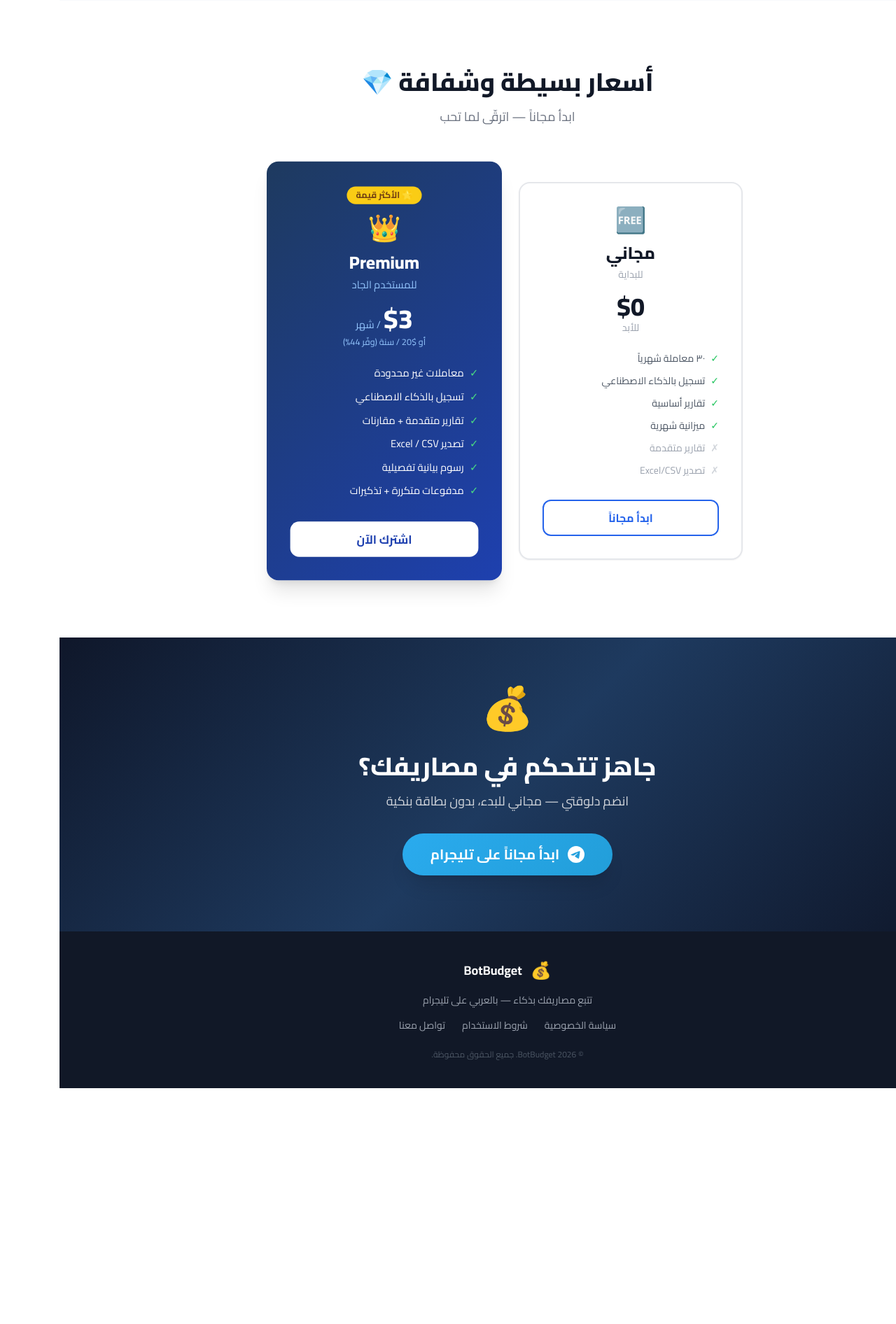
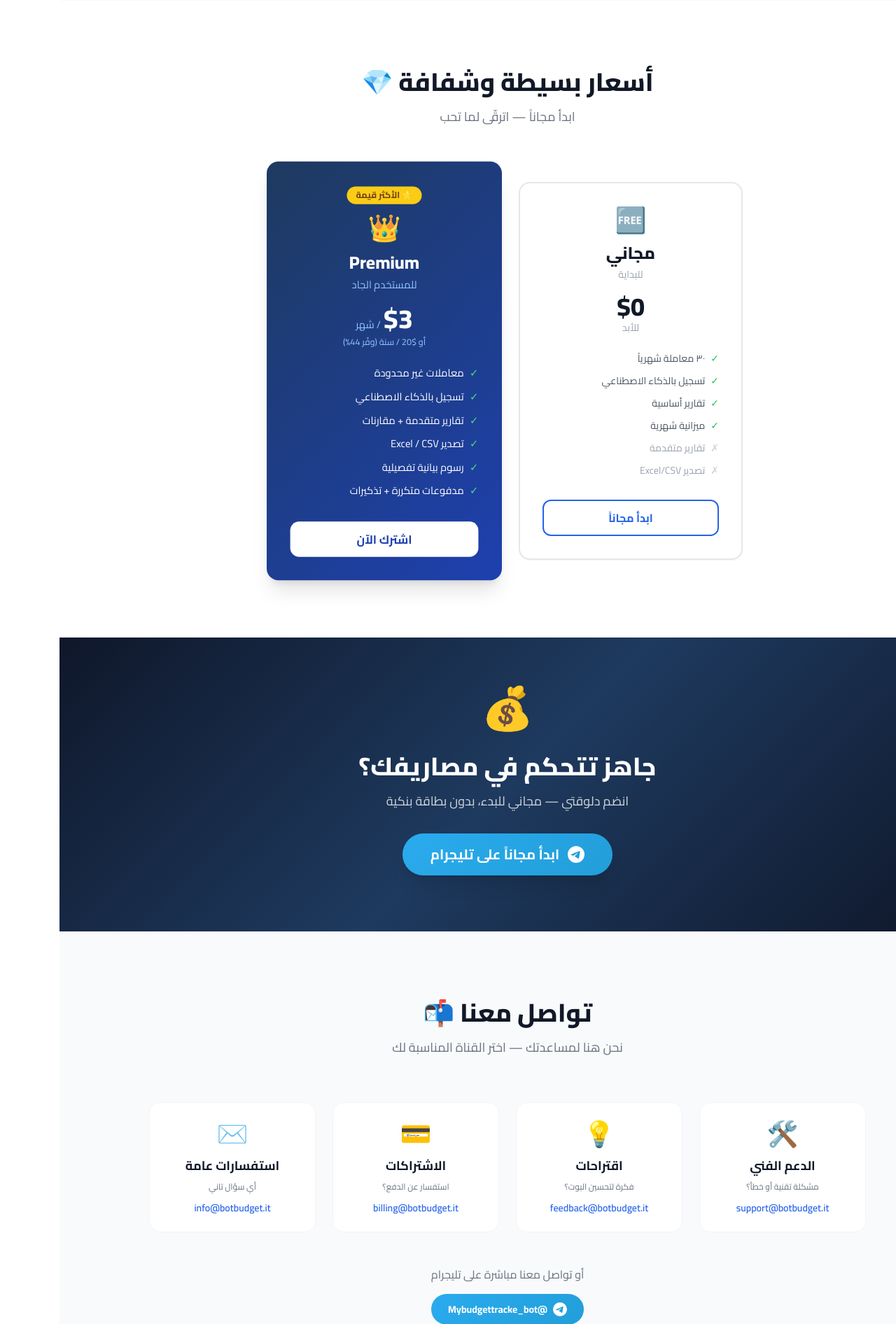
Before and after one commit to mohamdhamed/BotBudget, a FastAPI app: page / in a window 1280 px wide; the page is wider, and only the part inside the window is pictured. Shown: the part 2200-4092 px from the top of that part at 70% size. Before the commit the page ends 3755 px from the top of that part, so only its background shows below. Run offline with FastAPI, Linux system fonts and the light colour scheme; parts of the project's set-up code (start-up, migrations or seed data) failed here and were passed over; some libraries are stand-ins or nearby versions.

Commit message:
Add contact section with support emails

```diff
--- a/dashboard/templates/landing.html
+++ b/dashboard/templates/landing.html
@@ -215,6 +215,7 @@
                 <a href="#features" class="nav-link hover:text-white">المميزات</a>
                 <a href="#how-it-works" class="nav-link hover:text-white">كيف يعمل؟</a>
                 <a href="#pricing" class="nav-link hover:text-white">الأسعار</a>
+                <a href="#contact" class="nav-link hover:text-white">تواصل</a>
             </div>
             <a href="https://t.me/Mybudgettracke_bot" target="_blank"
                class="btn-telegram text-white font-bold px-5 py-2 rounded-full text-sm flex items-center gap-2">
@@ -516,6 +517,78 @@
         </div>
     </section>
 
+    <!-- ═══════════════════════════════ CONTACT ═══════════════════════════════ -->
+    <section id="contact" class="section-alt py-24 px-6">
+        <div class="max-w-5xl mx-auto">
+            <div class="text-center mb-16">
+                <h2 class="text-3xl md:text-4xl font-extrabold text-gray-900 mb-4">
+                    تواصل معنا 📬
+                </h2>
+                <p class="text-gray-500 text-lg">
+                    نحن هنا لمساعدتك — اختر القناة المناسبة لك
+                </p>
+            </div>
+
+            <div class="grid md:grid-cols-2 lg:grid-cols-4 gap-6">
+                <!-- الدعم الفني -->
+                <a href="mailto:support@botbudget.it"
+                   class="reveal card-glow bg-white border border-gray-100 rounded-2xl p-6 text-center group">
+                    <div class="feature-icon text-4xl mb-3">🛠️</div>
+                    <h3 class="font-bold text-lg text-gray-900 mb-2">الدعم الفني</h3>
+                    <p class="text-gray-500 text-xs mb-3">مشكلة تقنية أو خطأ؟</p>
+                    <p class="text-blue-600 font-semibold text-sm break-all group-hover:underline">
+                        support@botbudget.it
+                    </p>
+                </a>
+
+                <!-- الاقتراحات -->
+                <a href="mailto:feedback@botbudget.it"
+                   class="reveal reveal-delay-1 card-glow bg-white border border-gray-100 rounded-2xl p-6 text-center group">
+                    <div class="feature-icon text-4xl mb-3">💡</div>
+                    <h3 class="font-bold text-lg text-gray-900 mb-2">اقتراحات</h3>
+                    <p class="text-gray-500 text-xs mb-3">فكرة لتحسين البوت؟</p>
+                    <p class="text-blue-600 font-semibold text-sm break-all group-hover:underline">
+                        feedback@botbudget.it
+                    </p>
+                </a>
+
+                <!-- الاشتراكات -->
+                <a href="mailto:billing@botbudget.it"
+                   class="reveal reveal-delay-2 card-glow bg-white border border-gray-100 rounded-2xl p-6 text-center group">
+                    <div class="feature-icon text-4xl mb-3">💳</div>
+                    <h3 class="font-bold text-lg text-gray-900 mb-2">الاشتراكات</h3>
+                    <p class="text-gray-500 text-xs mb-3">استفسار عن الدفع؟</p>
+                    <p class="text-blue-600 font-semibold text-sm break-all group-hover:underline">
+                        billing@botbudget.it
+                    </p>
+                </a>
+
+                <!-- استفسارات عامة -->
+                <a href="mailto:info@botbudget.it"
+                   class="reveal reveal-delay-3 card-glow bg-white border border-gray-100 rounded-2xl p-6 text-center group">
+                    <div class="feature-icon text-4xl mb-3">✉️</div>
+                    <h3 class="font-bold text-lg text-gray-900 mb-2">استفسارات عامة</h3>
+                    <p class="text-gray-500 text-xs mb-3">أي سؤال تاني</p>
+                    <p class="text-blue-600 font-semibold text-sm break-all group-hover:underline">
+                        info@botbudget.it
+                    </p>
+                </a>
+            </div>
+
+            <!-- Telegram alternative -->
+            <div class="text-center mt-12">
+                <p class="text-gray-500 mb-4">أو تواصل معنا مباشرة على تليجرام</p>
+                <a href="https://t.me/Mybudgettracke_bot" target="_blank"
+                   class="btn-telegram inline-flex items-center gap-2 text-white font-bold px-6 py-3 rounded-full text-sm">
+                    <svg class="w-5 h-5" viewBox="0 0 24 24" fill="currentColor">
+                        <path d="M11.944 0A12 12 0 0 0 0 12a12 12 0 0 0 12 12 12 12 0 0 0 12-12A12 12 0 0 0 12 0a12 12 0 0 0-.056 0zm4.962 7.224c.1-.002.321.023.465.14a.506.506 0 0 1 .171.325c.016.093.036.306.02.472-.18 1.898-.96 6.502-1.36 8.627-.168.9-.499 1.201-.82 1.23-.696.065-1.225-.46-1.9-.902-1.056-.693-1.653-1.124-2.678-1.8-1.185-.78-.417-1.21.258-1.91.177-.184 3.247-2.977 3.307-3.23.007-.032.014-.15-.056-.212s-.174-.041-.249-.024c-.106.024-1.793 1.14-5.061 3.345-.48.33-.913.49-1.302.48-.428-.008-1.252-.241-1.865-.44-.752-.245-1.349-.374-1.297-.789.027-.216.325-.437.893-.663 3.498-1.524 5.83-2.529 6.998-3.014 3.332-1.386 4.025-1.627 4.476-1.635z"/>
+                    </svg>
+                    @Mybudgettracke_bot
+                </a>
+            </div>
+        </div>
+    </section>
+
     <!-- ═══════════════════════════════ FOOTER ═══════════════════════════════ -->
     <footer class="bg-gray-900 text-gray-400 py-10 px-6">
         <div class="max-w-4xl mx-auto text-center">
@@ -527,7 +600,8 @@
             <div class="flex justify-center gap-6 text-sm mb-6">
                 <a href="/privacy" class="hover:text-white transition">سياسة الخصوصية</a>
                 <a href="/terms" class="hover:text-white transition">شروط الاستخدام</a>
-                <a href="https://t.me/Mybudgettracke_bot" target="_blank" class="hover:text-white transition">تواصل معنا</a>
+                <a href="#contact" class="hover:text-white transition">تواصل معنا</a>
+                <a href="mailto:info@botbudget.it" class="hover:text-white transition">info@botbudget.it</a>
             </div>
             <p class="text-xs text-gray-600">© 2026 BotBudget. جميع الحقوق محفوظة.</p>
         </div>
```
